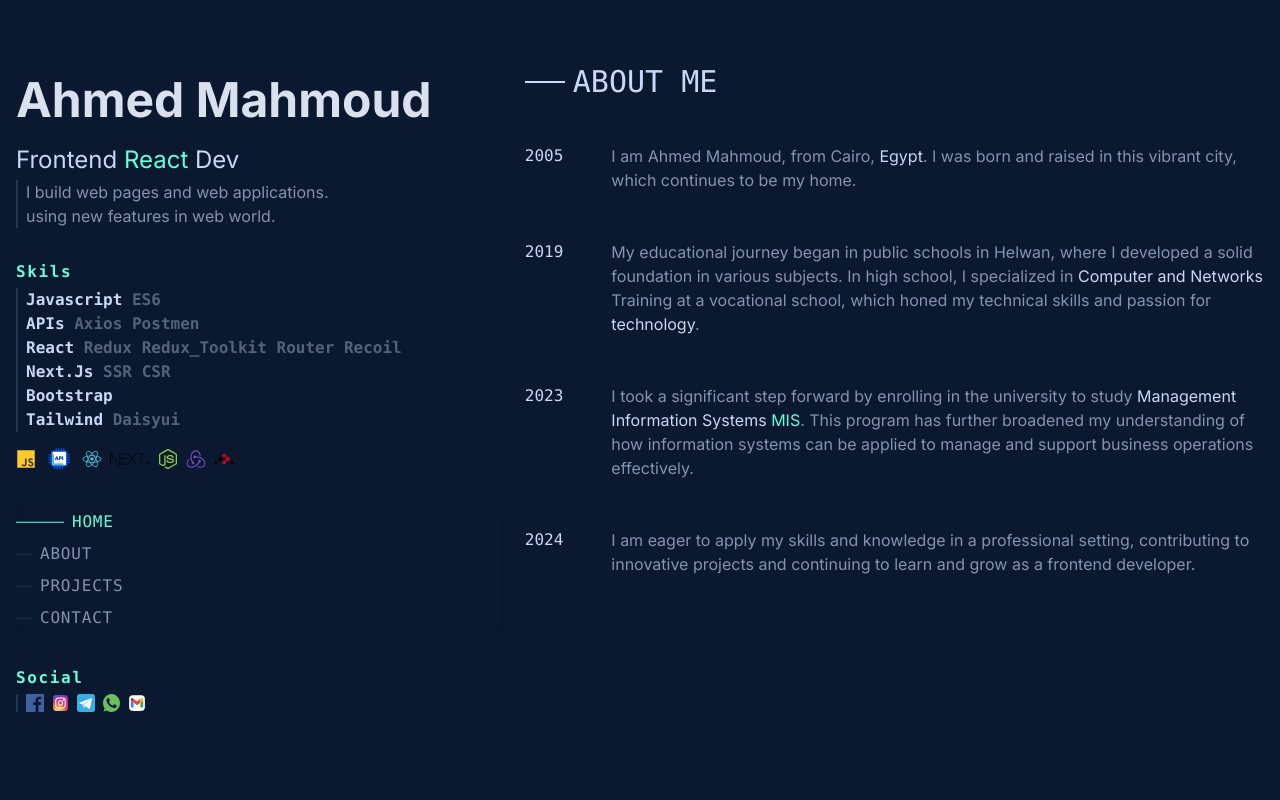
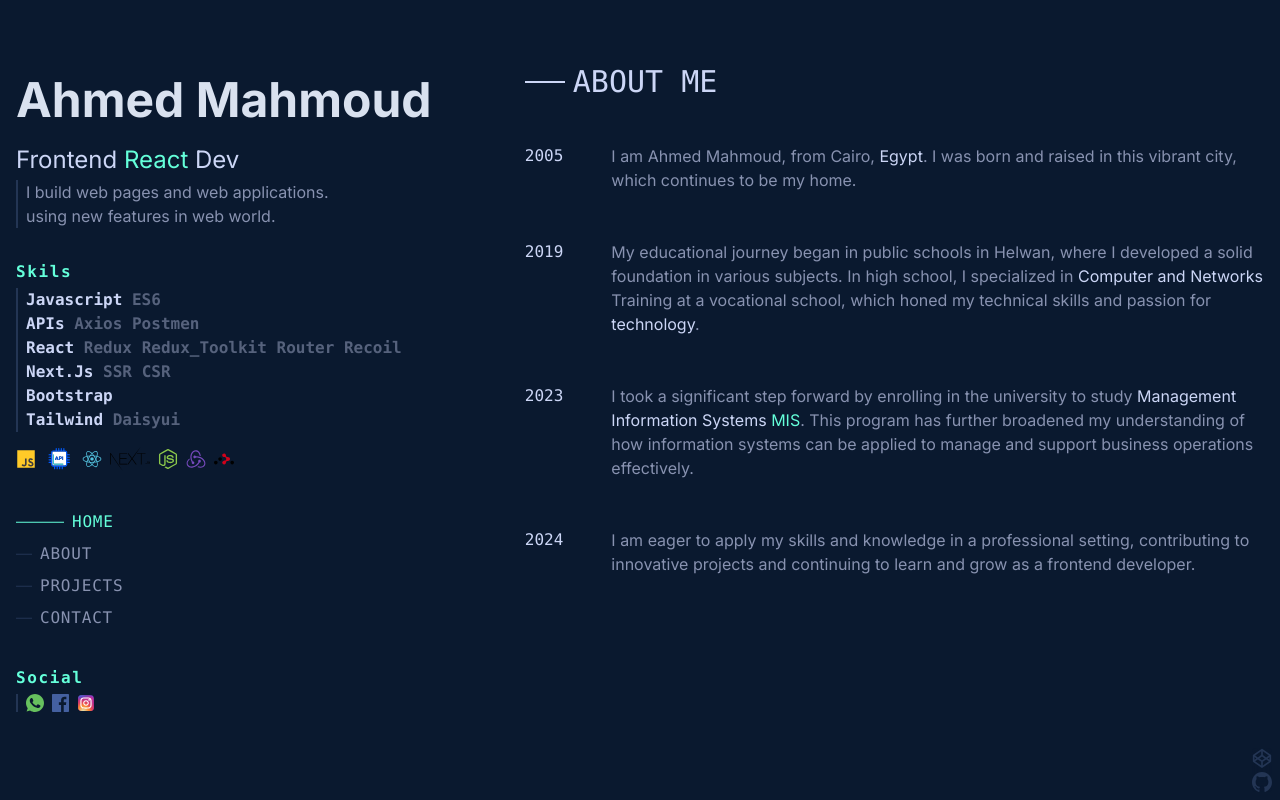
Before and after one commit to A7emdMa7moud/ahmedMahmoud, a Next.js app: page /about in a window 1280 px wide. Shown: the top 800 px of the page. Built offline with nearby package versions, Linux system fonts and the light colour scheme.

Commit message:
Blur and nav links
edit blur navLinks

```diff
--- a/src/app/_components/Navbar.js
+++ b/src/app/_components/Navbar.js
@@ -9,12 +9,10 @@ import reactRedux from "../_icons/reactRedux.svg";
 import reactRouter from "../_icons/reactRouter.svg";
 import nodejs from "../_icons/nodejs.svg";
 import nextjs from "../_icons/nextjs.svg";
-// import github from "../_icons/github.svg";
-// import codepen from "../_icons/codepen.svg";
-import gmail from "../_icons/gmail.svg";
+import github from "../_icons/github.svg";
+import codepen from "../_icons/codepen.svg";
 import facebook from "../_icons/facebook.svg";
 import instagram from "../_icons/instagram.svg";
-import telegram from "../_icons/telegram.svg";
 import whatsapp from "../_icons/whatsapp.svg";
 
 export default function Navabr() {
@@ -45,6 +43,15 @@ export default function Navabr() {
           <br />
           using new features in web world.
         </p>
+      </div>
+      {/* github codepen */}
+      <div className="flex flex-col backdrop-blur rounded z-[10] gap-1 fixed bottom-[.5rem] right-[.5rem]">
+        <Link target="blank" href={"https://codepen.io/A7MD-Mahmoud"}>
+          <Image width={20} alt="codepen" src={codepen} />
+        </Link>
+        <Link target="blank" href={"https://github.com/A7emdMa7moud"}>
+          <Image width={20} alt="github" src={github} />
+        </Link>
       </div>
       {/* skils */}
       <div>
@@ -111,7 +118,7 @@ export default function Navabr() {
       </div>
       {/* nav links */}
       <div
-        className="flex z-[10] uppercase font-mono tracking-wider justify-center px-2 border-b border-line fixed top-0 left-0 pb-[1rem]  pt-[1rem] w-dvw backdrop-blur-sm flex-row gap-5 lg:gap-0 lg:p-0 lg:border-0 lg:pb-0 lg:w-full lg:flex-col lg:static"
+        className="flex z-[10] uppercase font-mono tracking-wider justify-center px-2 border-b border-line fixed top-0 left-0 pb-[1rem]  pt-[1rem] w-dvw backdrop-blur-sm lg:backdrop-blur-none flex-row gap-5 lg:gap-0 lg:p-0 lg:border-0 lg:pb-0 lg:w-full lg:flex-col lg:static"
         id="listItem"
       >
         <Link href={"/"} className="active">
@@ -123,15 +130,32 @@ export default function Navabr() {
       </div>
       {/* social links */}
       <div>
-        <p className=" mb-1 font-mono text-primary font-bold tracking-widest">
+        <p className="mb-1 font-mono text-primary font-bold tracking-widest">
           Social
         </p>
         <ul className="flex border-l-2 mb-3 pl-2 flex-row gap-2 border-line  *:capitalize *:font-mono *:text-textLight *:font-bold *:traking-wider">
-          <Image width={17.5} alt="api" src={facebook} />
-          <Image width={17.5} alt="api" src={instagram} />
-          <Image width={17.5} alt="api" src={telegram} />
-          <Image width={17.5} alt="api" src={whatsapp} />
-          <Image width={17.5} alt="api" src={gmail} />
+          <Link
+            target="_blank"
+            href={
+              "https://api.whatsapp.com/send/?phone=01147823132&text&type=phone_number&app_absent=0"
+            }
+          >
+            <Image width={17.5} alt="api" src={whatsapp} />
+          </Link>{" "}
+          <Link
+            target="_blank"
+            href={"https://www.facebook.com/A7mdMa7mwd?mibextid=ZbWKwL"}
+          >
+            <Image width={17.5} alt="api" src={facebook} />
+          </Link>{" "}
+          <Link
+            target="_blank"
+            href={
+              "https://www.instagram.com/a7mdma7mwd?igsh=MTE5ZWJhb3p2M2t3cg%3D%3D"
+            }
+          >
+            <Image width={17.5} alt="api" src={instagram} />
+          </Link>
         </ul>
       </div>
     </div>
```
Also changed, not shown: src/app/layout.js (+7 -0 lines).
